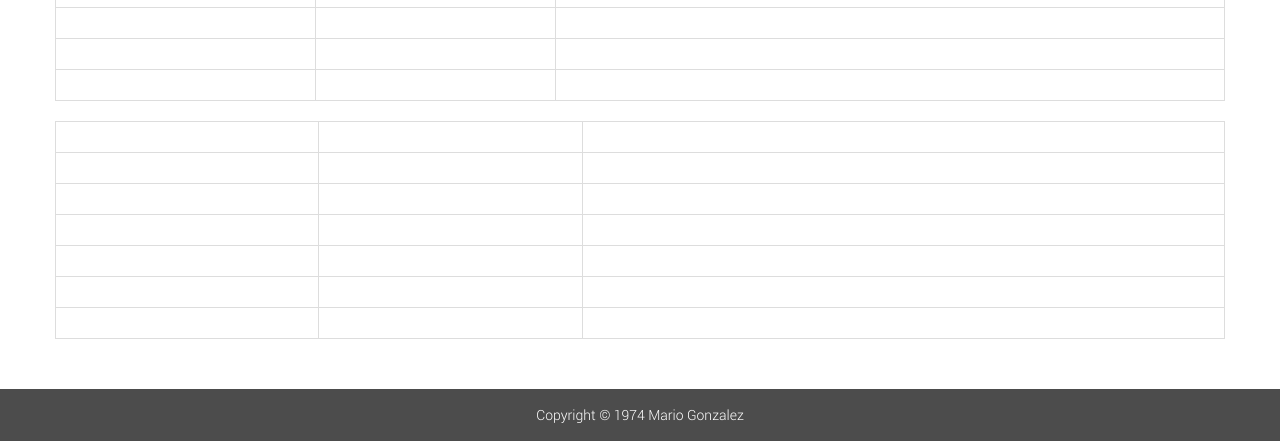
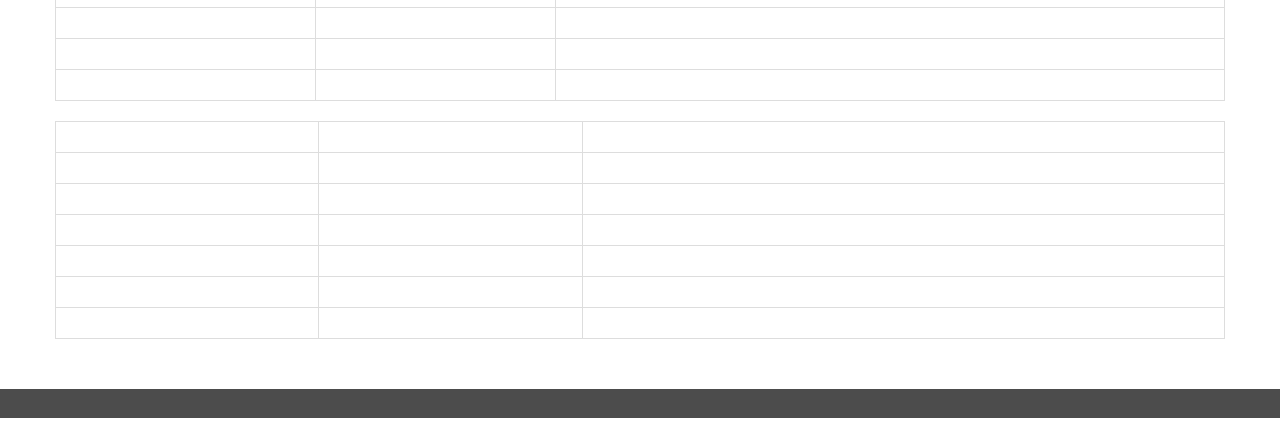
Before and after one commit to ghyls/shakuhachi.dev, a plain HTML site: page index.html in a window 1280 px wide. Shown: the part 802-1243 px from the top of the page. After the commit the page ends 1220 px from the top, so only its background shows below. Drawn offline with Linux system fonts and the light colour scheme.

Commit message:
Removed my name

```diff
--- a/index.html
+++ b/index.html
@@ -433,7 +433,7 @@
                 <div class="row">
                     <div class="col-md-12 text-center">
                         <p>
-                        	Copyright &copy; 1974 Mario Gonzalez
+                        	<!-- Copyright &copy; 1974 Mario Gonzalez -->
 
                     <!-- | Design: <a href="http://www.templatemo.com" target="_parent"><span class="green">free templates</span></a> -->
                         </p>
```
